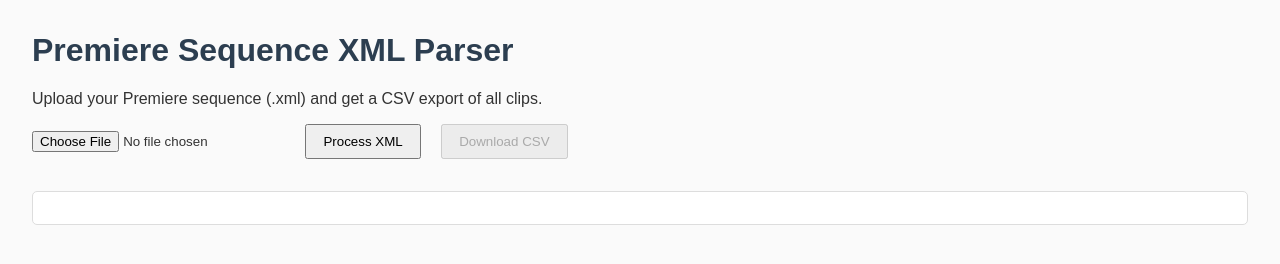
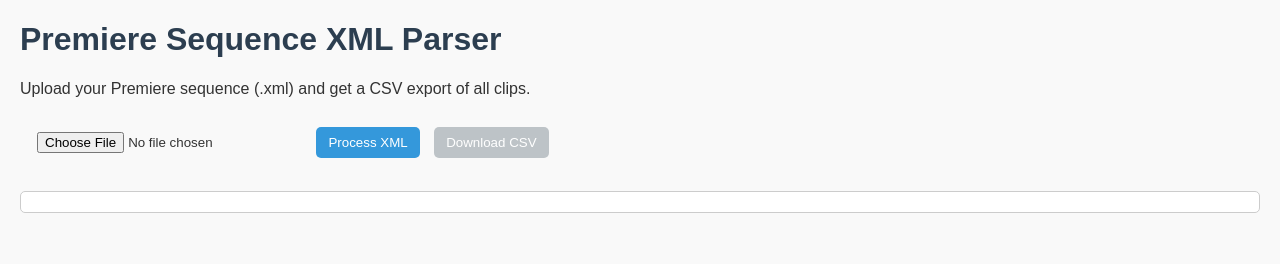
Before and after one commit to catastrofia/premiere-xml-extractor, a plain HTML site: page index.html in a window 1280 px wide. Drawn offline with Linux system fonts and the light colour scheme.

Commit message:
Update style.css

```diff
--- a/style.css
+++ b/style.css
@@ -1,7 +1,7 @@
 body {
   font-family: Arial, sans-serif;
-  margin: 2rem;
-  background: #fafafa;
+  margin: 20px;
+  background: #f9f9f9;
   color: #333;
 }
 
@@ -9,15 +9,28 @@ h1 {
   color: #2c3e50;
 }
 
-#output {
-  margin-top: 2rem;
-  padding: 1rem;
-  border: 1px solid #ddd;
-  background: #fff;
+input, button {
+  margin: 10px 5px;
+  padding: 8px 12px;
+  border: none;
   border-radius: 5px;
 }
 
 button {
-  margin-left: 1rem;
-  padding: 0.5rem 1rem;
+  background: #3498db;
+  color: white;
+  cursor: pointer;
 }
+
+button:disabled {
+  background: #bdc3c7;
+  cursor: not-allowed;
+}
+
+#output {
+  margin-top: 20px;
+  padding: 10px;
+  background: white;
+  border: 1px solid #ccc;
+  border-radius: 5px;
+}
```
